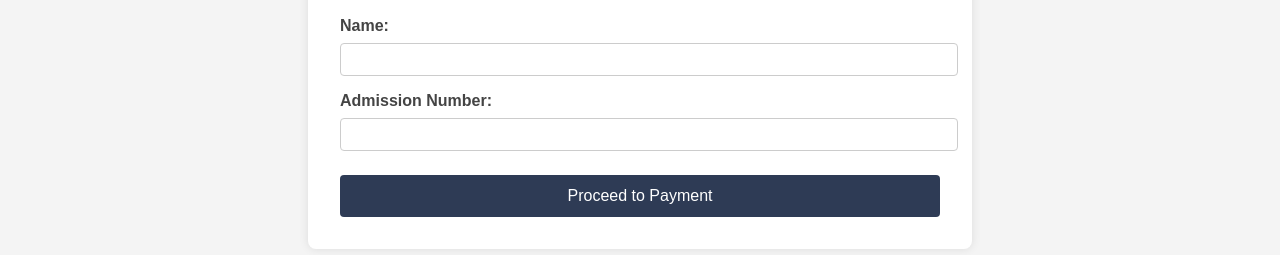
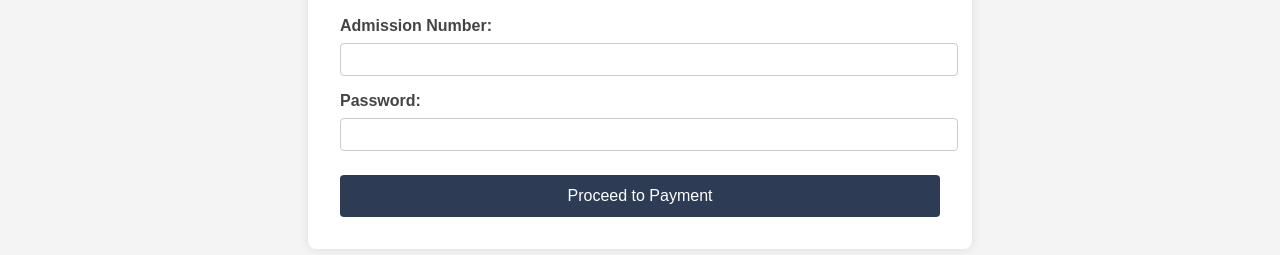
Before and after one commit to Mysty07/Innovortex-updated, a plain HTML site: page feepayment.html in a window 1280 px wide. Shown: the part 245-500 px from the top of the page. Drawn offline with Linux system fonts and the light colour scheme.

Commit message:
Update feepayment.html

```diff
--- a/feepayment.html
+++ b/feepayment.html
@@ -16,10 +16,10 @@
     <section class="fee-payment">
         <h2>Online Fee Payment</h2>
         <form action="#" method="POST"> <!-- Action could be your payment gateway -->
-            <label for="name">Name:</label>
+            <label for="name">Admission Number:</label>
             <input type="text" id="name" name="name" required>
 
-            <label for="admission">Admission Number:</label>
+            <label for="admission">Password:</label>
             <input type="text" id="admission" name="admission_number" required>
 
             <input type="submit" value="Proceed to Payment">
```
